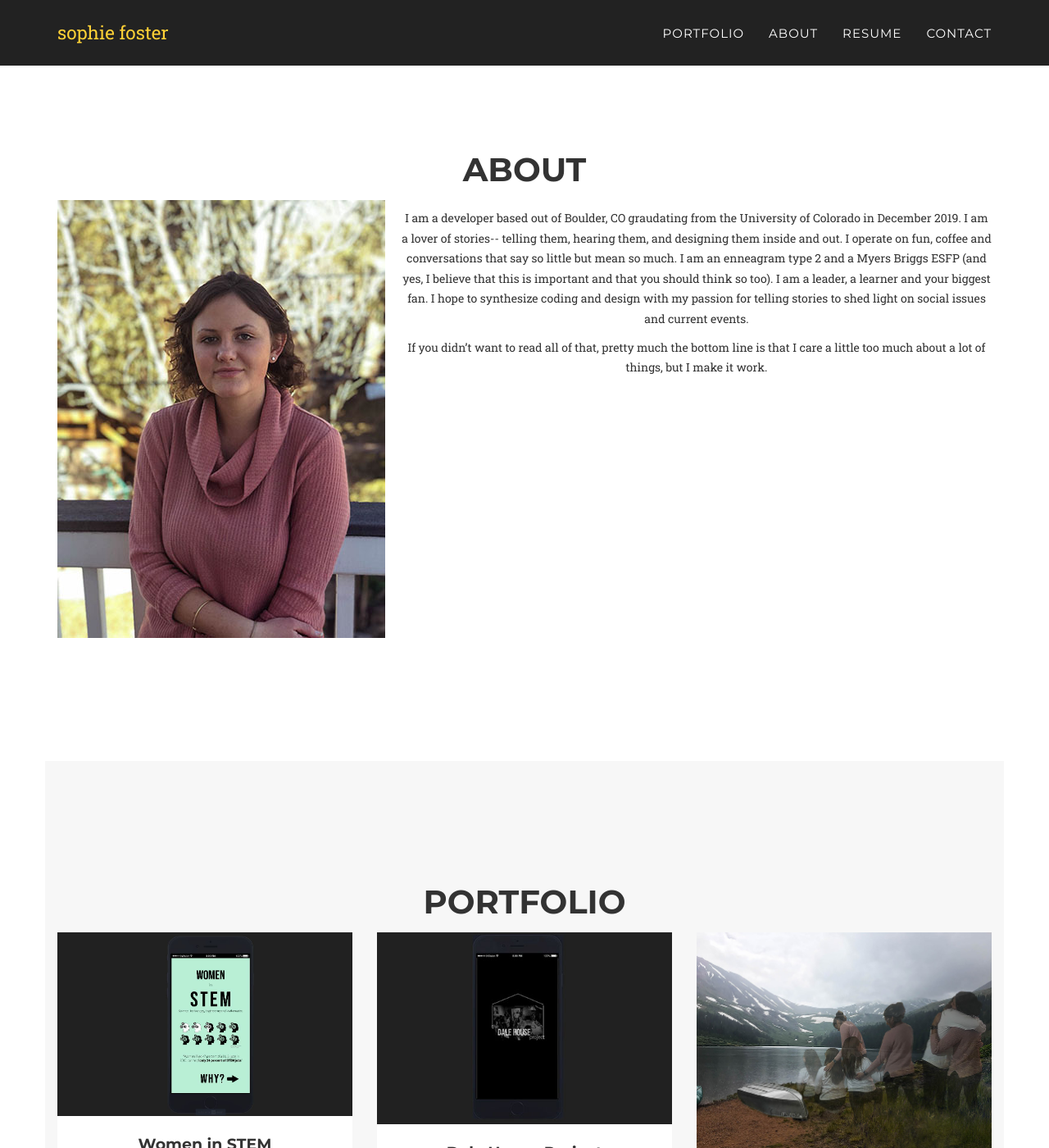
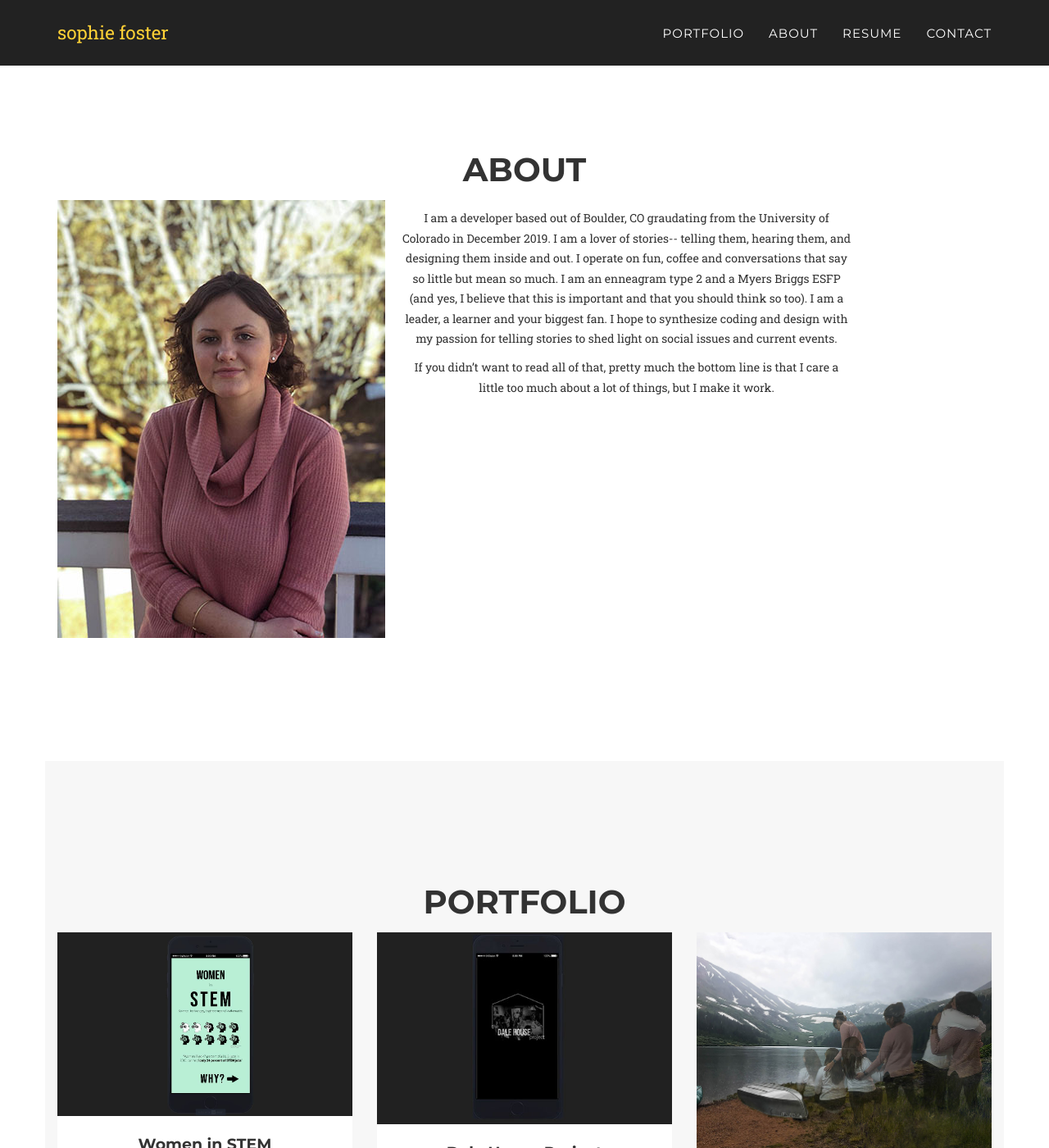
Before and after one commit to sofo1413/Personal-Site-Test, a Jekyll site: the page built from index.html, in a window 1280 px wide and 1400 px high, scrolled down 1036 px. Shown: the whole window at 82% size. Built offline with Jekyll 4.4.1, drawn with Linux system fonts in a browser that asks for light colours; some web fonts are replaced.

Commit message:
Update agency.css

```diff
--- a/_includes/css/agency.css
+++ b/_includes/css/agency.css
@@ -15,9 +15,11 @@ body {
     color: #{{ site.data.template.color.primary }};
 }
 
-#aboutsection {
-    text-align: left;
+.aboutsection {
+    width: 85%;
+    padding-left: 10px;
 }
+
 #resumestyle {
     width: 100%;
     height: 800px;
```
